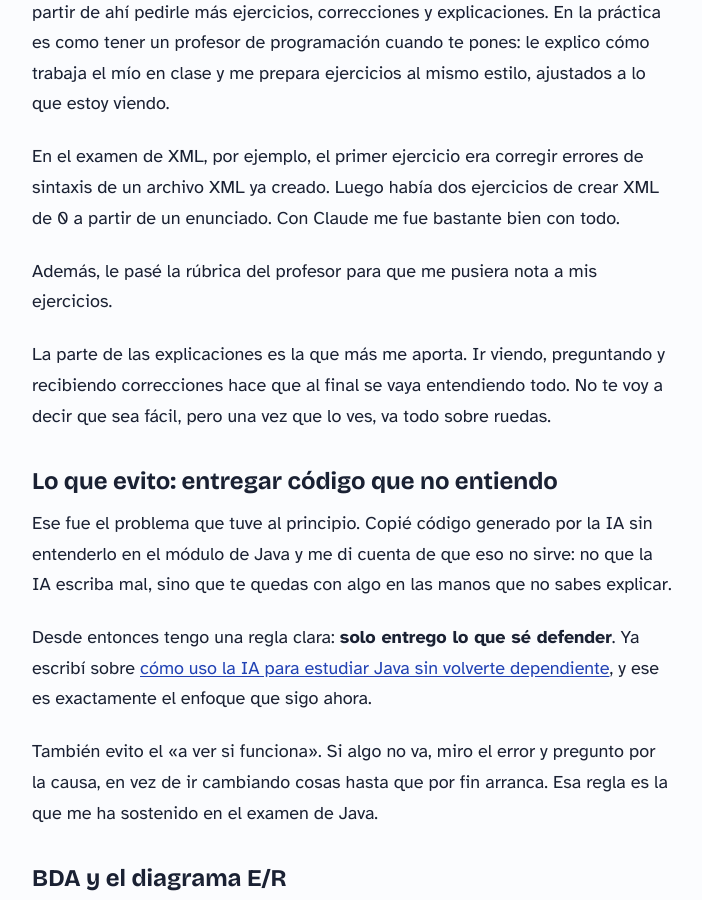
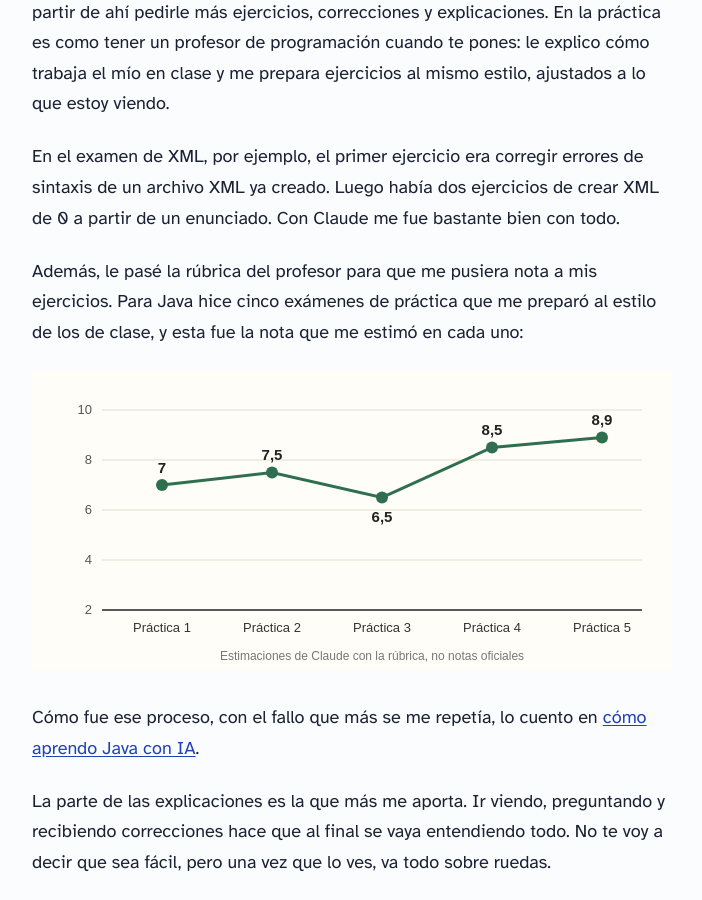
Before and after one commit to vibodigitalinfo-lab/codeandIA, a Jekyll site: the page built from articulos/guias/estudiar-daw-con-ia-sin-copiar-codigo.md, in a window 1280 px wide and 900 px high, scrolled down 1030 px. Shown: the whole window, without its empty margins (288-990 px from the left). Built offline with Jekyll 4.4.1, drawn with Linux system fonts in a browser that asks for light colours.

Commit message:
Estudiar con IA: gráfica de las notas de los exámenes de práctica de Java
Co-Authored-By: Claude Opus 5.5 (1M context) <noreply@anthropic.com>
Claude-Session: https://claude.ai/code/session_01Vv6rVLEVpGNKHPZ7HKXWGq

```diff
--- a/articulos/guias/estudiar-daw-con-ia-sin-copiar-codigo.md
+++ b/articulos/guias/estudiar-daw-con-ia-sin-copiar-codigo.md
@@ -23,7 +23,11 @@ Lo que hago es pasarle a Claude los ejercicios que hemos hecho en clase, contarl
 
 En el examen de XML, por ejemplo, el primer ejercicio era corregir errores de sintaxis de un archivo XML ya creado. Luego había dos ejercicios de crear XML de 0 a partir de un enunciado. Con Claude me fue bastante bien con todo.
 
-Además, le pasé la rúbrica del profesor para que me pusiera nota a mis ejercicios.
+Además, le pasé la rúbrica del profesor para que me pusiera nota a mis ejercicios. Para Java hice cinco exámenes de práctica que me preparó al estilo de los de clase, y esta fue la nota que me estimó en cada uno:
+
+![Gráfica de las notas estimadas por Claude en mis cinco exámenes de práctica de Java: 7, 7,5, 6,5, 8,5 y 8,9](/assets/img/java-notas-examenes-practica.svg){: width="640" height="300"}
+
+Cómo fue ese proceso, con el fallo que más se me repetía, lo cuento en [cómo aprendo Java con IA](/articulos/guias/aprender-java-con-ia-daw/).
 
 La parte de las explicaciones es la que más me aporta. Ir viendo, preguntando y recibiendo correcciones hace que al final se vaya entendiendo todo. No te voy a decir que sea fácil, pero una vez que lo ves, va todo sobre ruedas.
 
```
